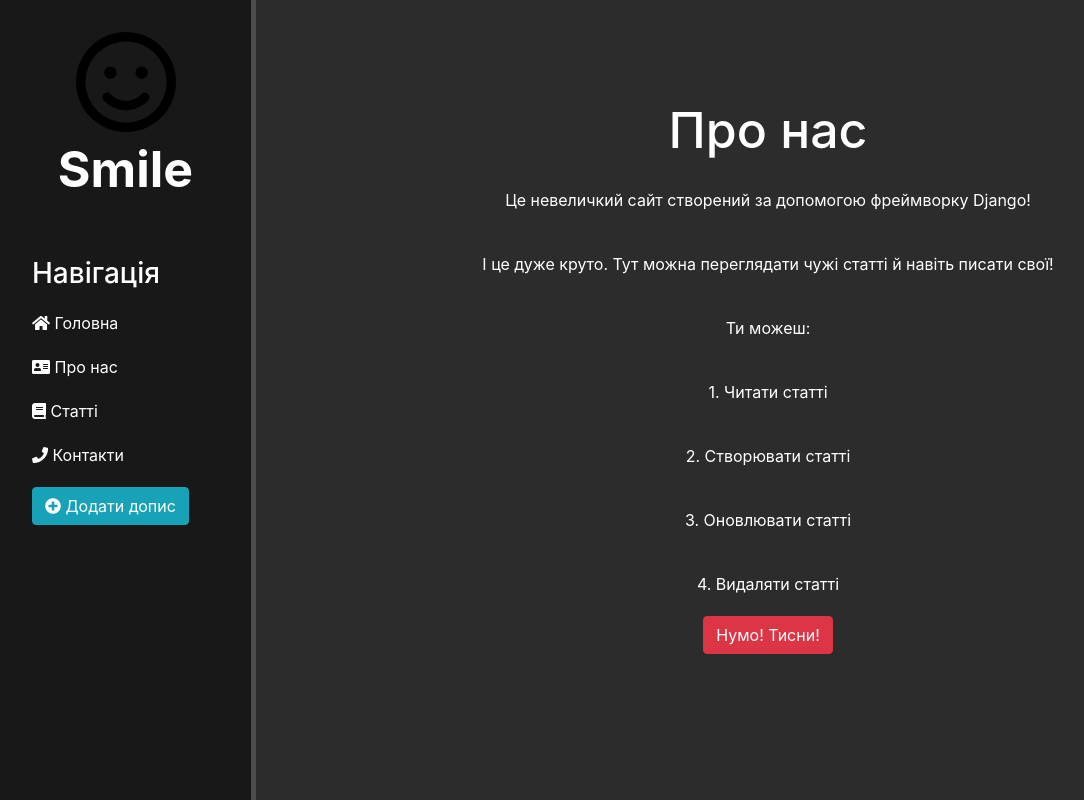
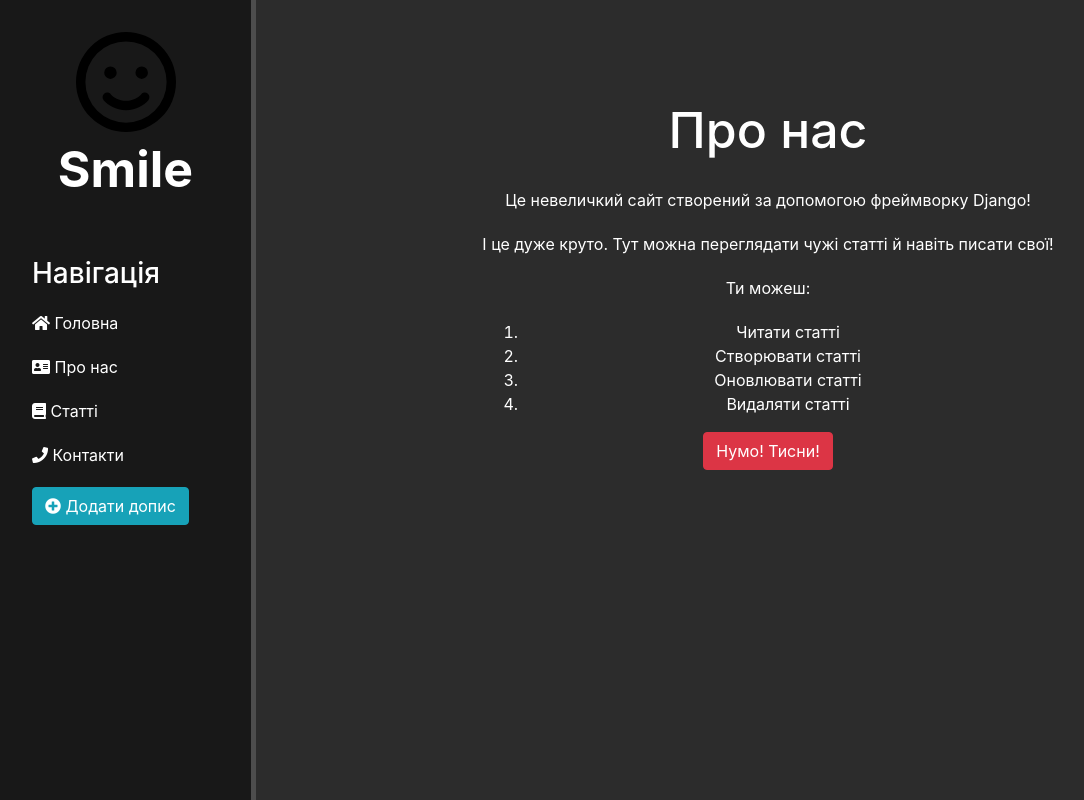
Before and after one commit to NazarKovtun/web_app, a Django app: template web_app/my_site/main/templates/main/about.html in a window 1280 px wide. Shown: the whole page, without its empty margins (0-1084 px from the left). Run offline with Django 5.2, Linux system fonts and the light colour scheme; the template is opened without the code that fills it, so the values that code supplies are empty; some libraries are stand-ins or nearby versions.

Commit message:
Update about.html: Add block "content-block"

```diff
--- a/web_app/my_site/main/templates/main/about.html
+++ b/web_app/my_site/main/templates/main/about.html
@@ -5,13 +5,19 @@
 {% block content %}
     <div class="features">
         <h1>Про нас</h1>
-        <p>Це невеличкий сайт створений за допомогою фреймворку Django!</p>
-        <p>І це дуже круто. Тут можна переглядати чужі статті й навіть писати свої!</p>
-        <p>Ти можеш:</p>
-        <p>1. Читати статті</p>
-        <p>2. Створювати статті</p>
-        <p>3. Оновлювати статті</p>
-        <p>4. Видаляти статті</p>
-        <a href="{% url 'come_on' %}"><button class="btn btn-danger">Нумо! Тисни!</button></a>
+        <div class="content-block">
+            <p>Це невеличкий сайт створений за допомогою фреймворку Django!</p>
+            <p>І це дуже круто. Тут можна переглядати чужі статті й навіть писати свої!</p>
+            <p>Ти можеш:</p>
+            <div class="content-about">
+                <ol>
+                    <li>Читати статті</li>
+                    <li>Створювати статті</li>
+                    <li>Оновлювати статті</li>
+                    <li>Видаляти статті</li>
+                </ol>
+            </div>
+            <a href="{% url 'come_on' %}"><button class="btn btn-danger">Нумо! Тисни!</button></a>
+        </div>
     </div>
 {% endblock %}
```
